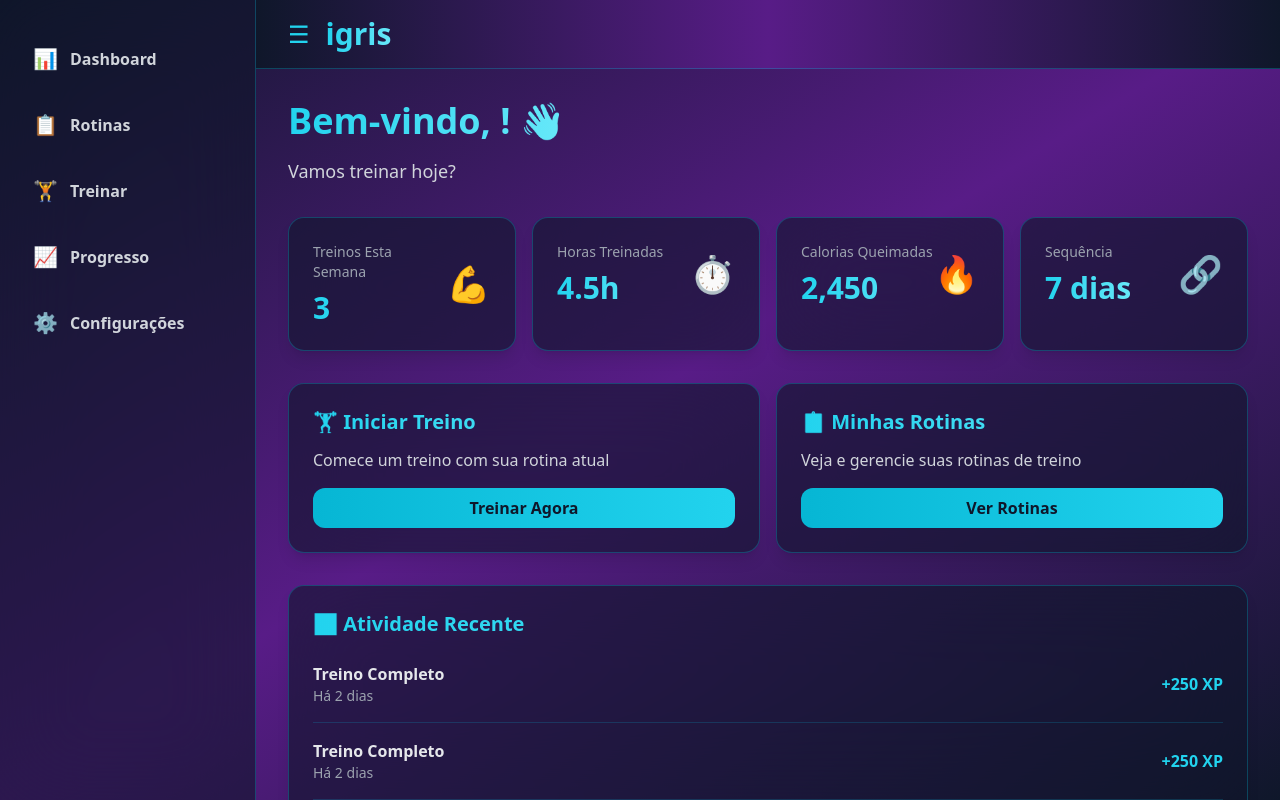
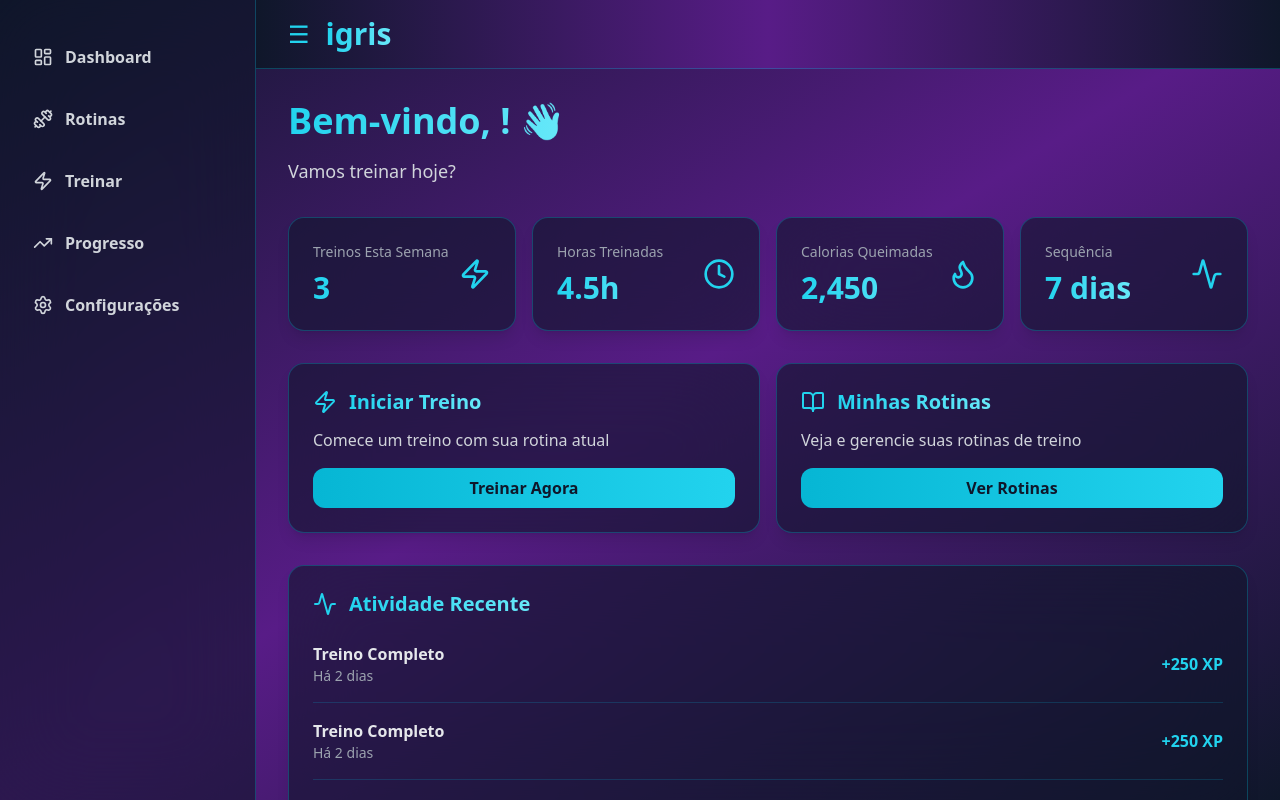
Before and after one commit to joaonascimentooo/Igris, a Next.js app: page /dashboard in a window 1280 px wide. Built offline with nearby package versions, Linux system fonts and the light colour scheme; no server answers.

Commit message:
add lucide-react icons to Dashboard and Sidebar components

```diff
--- a/package.json
+++ b/package.json
@@ -17,6 +17,7 @@
     "clsx": "^2.0.0",
     "date-fns": "^2.30.0",
     "firebase": "^12.8.0",
+    "lucide-react": "^0.563.0",
     "next": "^16.1.6",
     "react": "^18.2.0",
     "react-dom": "^18.2.0",
--- a/src/app/dashboard/page.tsx
+++ b/src/app/dashboard/page.tsx
@@ -5,18 +5,19 @@
 'use client';
 
 import React from 'react';
+import Link from 'next/link';
 import Layout from '@/components/Layout/Layout';
 import { useAuth } from '@/hooks';
-import { Card } from '@/components/Common';
+import { Zap, BookOpen, Clock, Flame, Activity } from 'lucide-react';
 
 const DashboardPage: React.FC = () => {
   const { user } = useAuth();
 
   const stats = [
-    { label: 'Treinos Esta Semana', value: '3', icon: '💪' },
-    { label: 'Horas Treinadas', value: '4.5h', icon: '⏱️' },
-    { label: 'Calorias Queimadas', value: '2,450', icon: '🔥' },
-    { label: 'Sequência', value: '7 dias', icon: '🔗' },
+    { label: 'Treinos Esta Semana', value: '3', icon: Zap },
+    { label: 'Horas Treinadas', value: '4.5h', icon: Clock },
+    { label: 'Calorias Queimadas', value: '2,450', icon: Flame },
+    { label: 'Sequência', value: '7 dias', icon: Activity },
   ];
 
   return (
@@ -31,41 +32,53 @@ const DashboardPage: React.FC = () => {
 
         {/* Stats Grid */}
         <div className="grid grid-cols-1 md:grid-cols-2 lg:grid-cols-4 gap-4">
-          {stats.map((stat) => (
+          {stats.map((stat) => {
+            const Icon = stat.icon;
+            return (
               <div key={stat.label} className="bg-slate-900/60 backdrop-blur-2xl rounded-2xl p-6 border border-cyan-500/30 shadow-lg hover:border-cyan-400/50 transition duration-200">
                 <div className="flex items-center justify-between">
                   <div>
                     <p className="text-gray-400 text-sm">{stat.label}</p>
                     <p className="text-3xl font-bold text-transparent bg-gradient-to-r from-cyan-400 to-cyan-300 bg-clip-text mt-2">{stat.value}</p>
                   </div>
-                <span className="text-4xl">{stat.icon}</span>
+                  <Icon size={32} className="text-cyan-400" />
                 </div>
               </div>
-          ))}
+            );
+          })}
         </div>
 
         {/* Quick Actions */}
         <div className="grid grid-cols-1 md:grid-cols-2 gap-4">
-          <div className="bg-slate-900/60 backdrop-blur-2xl rounded-2xl p-6 border border-cyan-500/30 shadow-lg hover:border-cyan-400/50 transition duration-200 cursor-pointer hover:scale-105">
-            <h3 className="text-xl font-bold text-transparent bg-gradient-to-r from-cyan-400 to-cyan-300 bg-clip-text mb-3">🏋️ Iniciar Treino</h3>
+          <Link href="/workout" className="bg-slate-900/60 backdrop-blur-2xl rounded-2xl p-6 border border-cyan-500/30 shadow-lg hover:border-cyan-400/50 transition duration-200 cursor-pointer hover:scale-105">
+            <div className="flex items-center gap-3 mb-3">
+              <Zap size={24} className="text-cyan-400" />
+              <h3 className="text-xl font-bold text-transparent bg-gradient-to-r from-cyan-400 to-cyan-300 bg-clip-text">Iniciar Treino</h3>
+            </div>
             <p className="text-gray-300 mb-4">Comece um treino com sua rotina atual</p>
             <button className="w-full bg-gradient-to-r from-cyan-500 to-cyan-400 text-slate-900 font-bold py-2 rounded-xl hover:shadow-lg hover:shadow-cyan-500/50 transition duration-200">
               Treinar Agora
             </button>
+          </Link>
+
+          <Link href="/routines" className="bg-slate-900/60 backdrop-blur-2xl rounded-2xl p-6 border border-cyan-500/30 shadow-lg hover:border-cyan-400/50 transition duration-200 cursor-pointer hover:scale-105">
+            <div className="flex items-center gap-3 mb-3">
+              <BookOpen size={24} className="text-cyan-400" />
+              <h3 className="text-xl font-bold text-transparent bg-gradient-to-r from-cyan-400 to-cyan-300 bg-clip-text">Minhas Rotinas</h3>
             </div>
-
-          <div className="bg-slate-900/60 backdrop-blur-2xl rounded-2xl p-6 border border-cyan-500/30 shadow-lg hover:border-cyan-400/50 transition duration-200 cursor-pointer hover:scale-105">
-            <h3 className="text-xl font-bold text-transparent bg-gradient-to-r from-cyan-400 to-cyan-300 bg-clip-text mb-3">📋 Minhas Rotinas</h3>
             <p className="text-gray-300 mb-4">Veja e gerencie suas rotinas de treino</p>
             <button className="w-full bg-gradient-to-r from-cyan-500 to-cyan-400 text-slate-900 font-bold py-2 rounded-xl hover:shadow-lg hover:shadow-cyan-500/50 transition duration-200">
               Ver Rotinas
             </button>
-          </div>
+          </Link>
         </div>
 
         {/* Recent Activity */}
         <div className="bg-slate-900/60 backdrop-blur-2xl rounded-2xl p-6 border border-cyan-500/30 shadow-lg">
-          <h3 className="text-xl font-bold text-transparent bg-gradient-to-r from-cyan-400 to-cyan-300 bg-clip-text mb-6">📊 Atividade Recente</h3>
+          <div className="flex items-center gap-3 mb-6">
+            <Activity size={24} className="text-cyan-400" />
+            <h3 className="text-xl font-bold text-transparent bg-gradient-to-r from-cyan-400 to-cyan-300 bg-clip-text">Atividade Recente</h3>
+          </div>
           <div className="space-y-4">
             {[1, 2, 3].map((_, idx) => (
               <div key={idx} className="flex items-center justify-between pb-4 border-b border-cyan-500/20 last:border-0">
--- a/src/components/Layout/Sidebar.tsx
+++ b/src/components/Layout/Sidebar.tsx
@@ -7,17 +7,18 @@
 import React from 'react';
 import Link from 'next/link';
 import clsx from 'clsx';
+import { LayoutDashboard, Dumbbell, Zap, TrendingUp, Settings } from 'lucide-react';
 
 interface SidebarProps {
   isOpen: boolean;
 }
 
 const menuItems = [
-  { name: 'Dashboard', href: '/dashboard', icon: '📊' },
-  { name: 'Rotinas', href: '/routines', icon: '📋' },
-  { name: 'Treinar', href: '/workout', icon: '🏋️' },
-  { name: 'Progresso', href: '/progress', icon: '📈' },
-  { name: 'Configurações', href: '/settings', icon: '⚙️' },
+  { name: 'Dashboard', href: '/dashboard', icon: LayoutDashboard },
+  { name: 'Rotinas', href: '/routines', icon: Dumbbell },
+  { name: 'Treinar', href: '/workout', icon: Zap },
+  { name: 'Progresso', href: '/progress', icon: TrendingUp },
+  { name: 'Configurações', href: '/settings', icon: Settings },
 ];
 
 const Sidebar: React.FC<SidebarProps> = ({ isOpen }) => {
@@ -30,7 +31,9 @@ const Sidebar: React.FC<SidebarProps> = ({ isOpen }) => {
     >
       <nav className="pt-8 px-4">
         <ul className="space-y-3">
-          {menuItems.map((item) => (
+          {menuItems.map((item) => {
+            const Icon = item.icon;
+            return (
               <li key={item.href}>
                 <Link
                   href={item.href}
@@ -39,11 +42,12 @@ const Sidebar: React.FC<SidebarProps> = ({ isOpen }) => {
                     'text-gray-300 hover:bg-cyan-500/20 hover:text-cyan-400 hover:border-cyan-400/50 border border-transparent'
                   )}
                 >
-                <span className="text-xl">{item.icon}</span>
+                  <Icon size={20} className="flex-shrink-0" />
                   {isOpen && <span className="font-semibold">{item.name}</span>}
                 </Link>
               </li>
-          ))}
+            );
+          })}
         </ul>
       </nav>
     </aside>
```
Also changed, not shown: 1 other file (tests, documents, lock files or other folders). Lines whose indentation alone changed are shown as unchanged.
